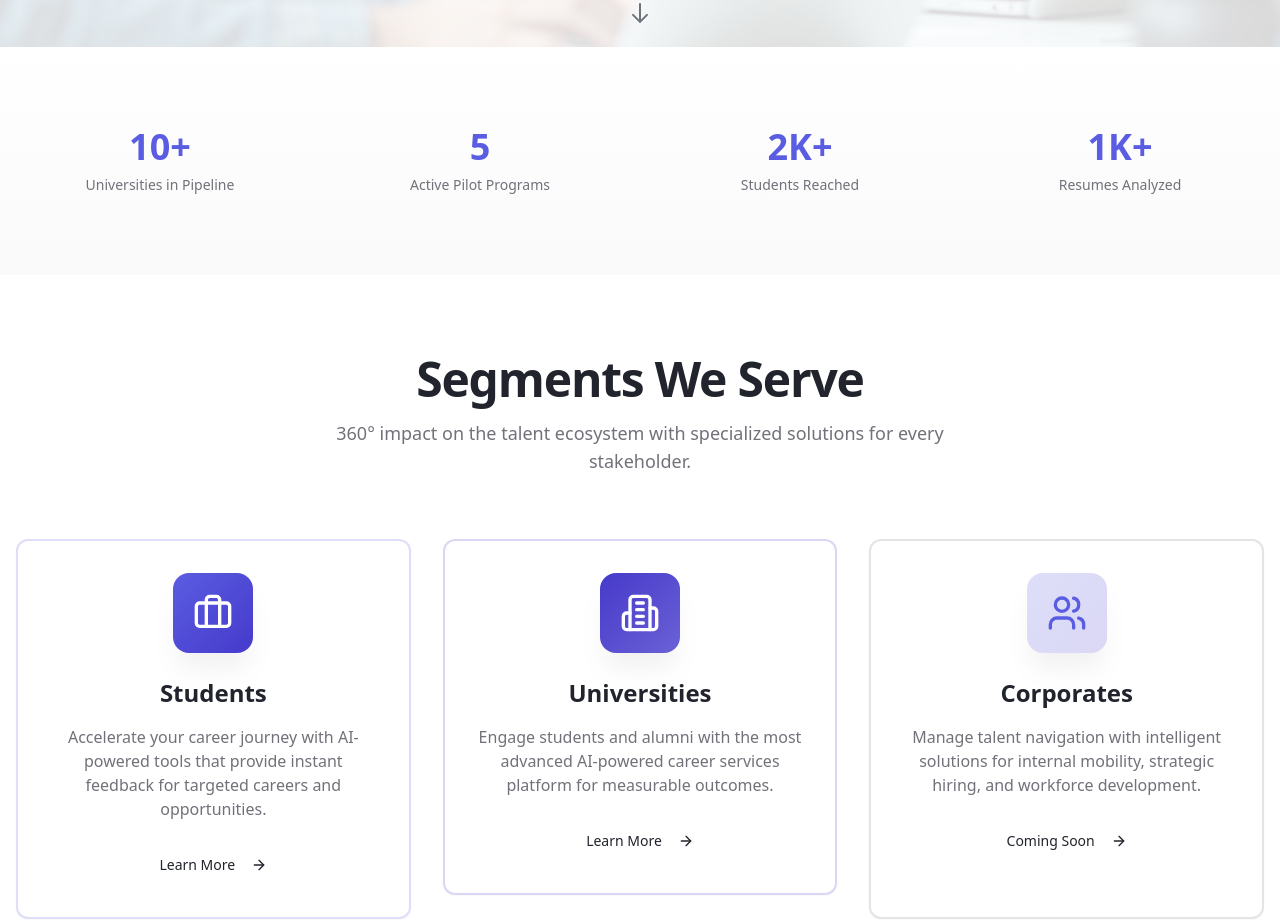
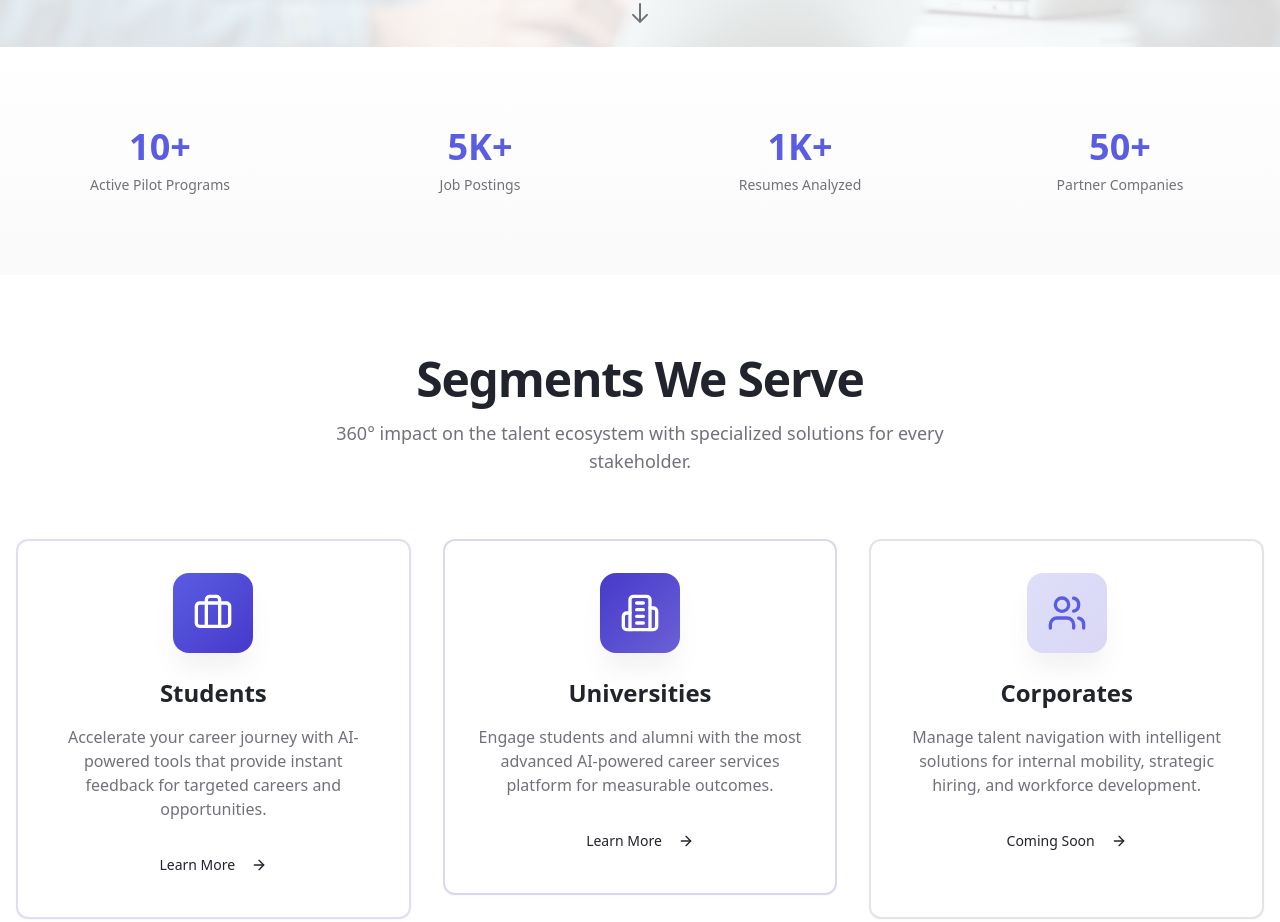
Before and after one commit to Alataquel/uni-next-step, a React (Vite) app: page / in a window 1280 px wide. Shown: the part 920-1842 px from the top of the page. Built offline with nearby package versions, Linux system fonts and the light colour scheme; the HTML template or start-up script is replaced by a standard one.

Commit message:
Update homepage metrics

```diff
--- a/src/pages/Index.tsx
+++ b/src/pages/Index.tsx
@@ -152,25 +152,25 @@ const Index = () => {
               <div className="mb-2 text-4xl font-bold text-primary">
                 <StatsCounter end={10} suffix="+" />
               </div>
-              <p className="text-sm text-muted-foreground">Universities in Pipeline</p>
-            </div>
-            <div className="text-center">
-              <div className="mb-2 text-4xl font-bold text-primary">
-                <StatsCounter end={5} />
-              </div>
               <p className="text-sm text-muted-foreground">Active Pilot Programs</p>
             </div>
             <div className="text-center">
               <div className="mb-2 text-4xl font-bold text-primary">
-                <StatsCounter end={2} suffix="K+" />
+                <StatsCounter end={5} suffix="K+" />
               </div>
-              <p className="text-sm text-muted-foreground">Students Reached</p>
+              <p className="text-sm text-muted-foreground">Job Postings</p>
             </div>
             <div className="text-center">
               <div className="mb-2 text-4xl font-bold text-primary">
                 <StatsCounter end={1} suffix="K+" />
               </div>
               <p className="text-sm text-muted-foreground">Resumes Analyzed</p>
+            </div>
+            <div className="text-center">
+              <div className="mb-2 text-4xl font-bold text-primary">
+                <StatsCounter end={50} suffix="+" />
+              </div>
+              <p className="text-sm text-muted-foreground">Partner Companies</p>
             </div>
           </motion.div>
         </div>
```
